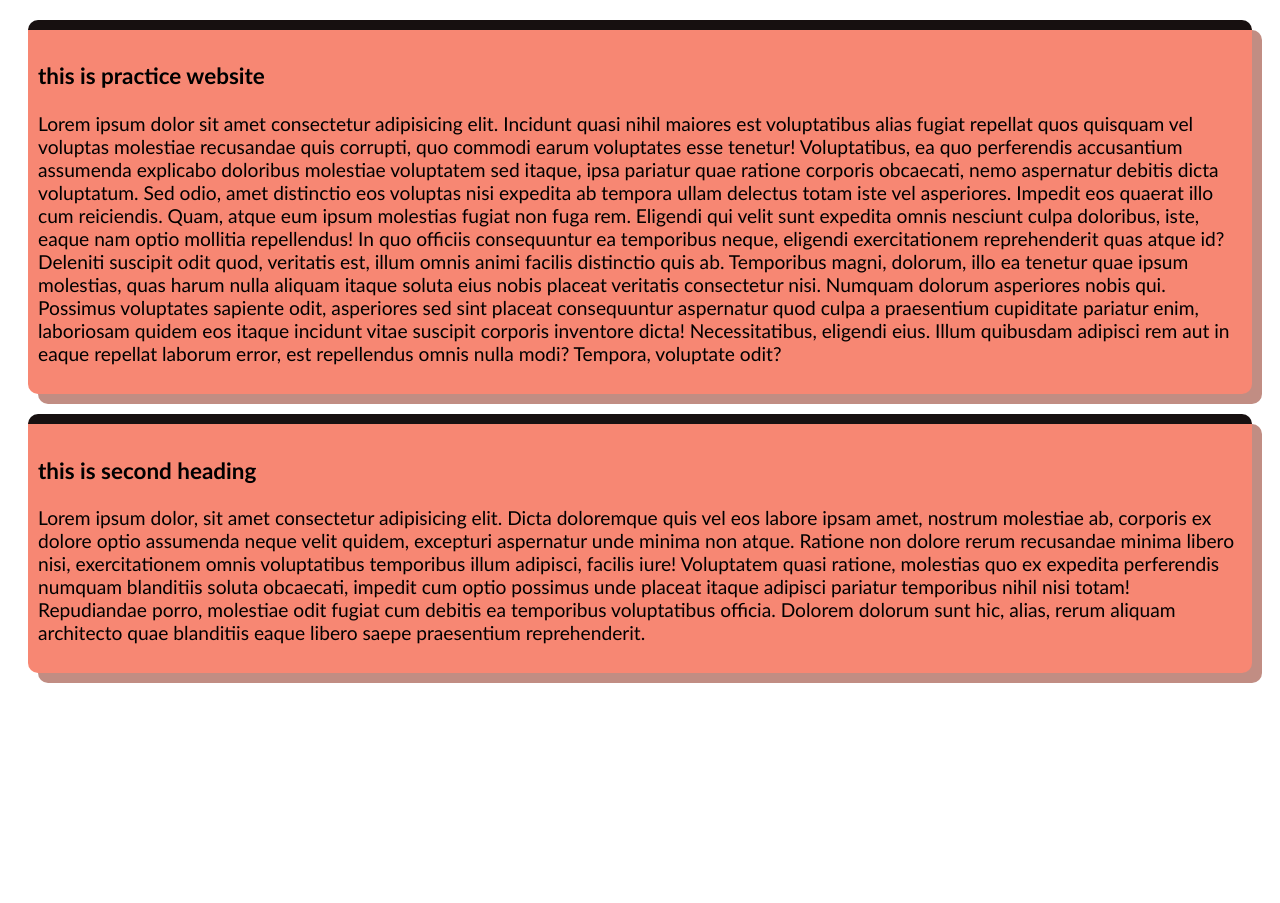
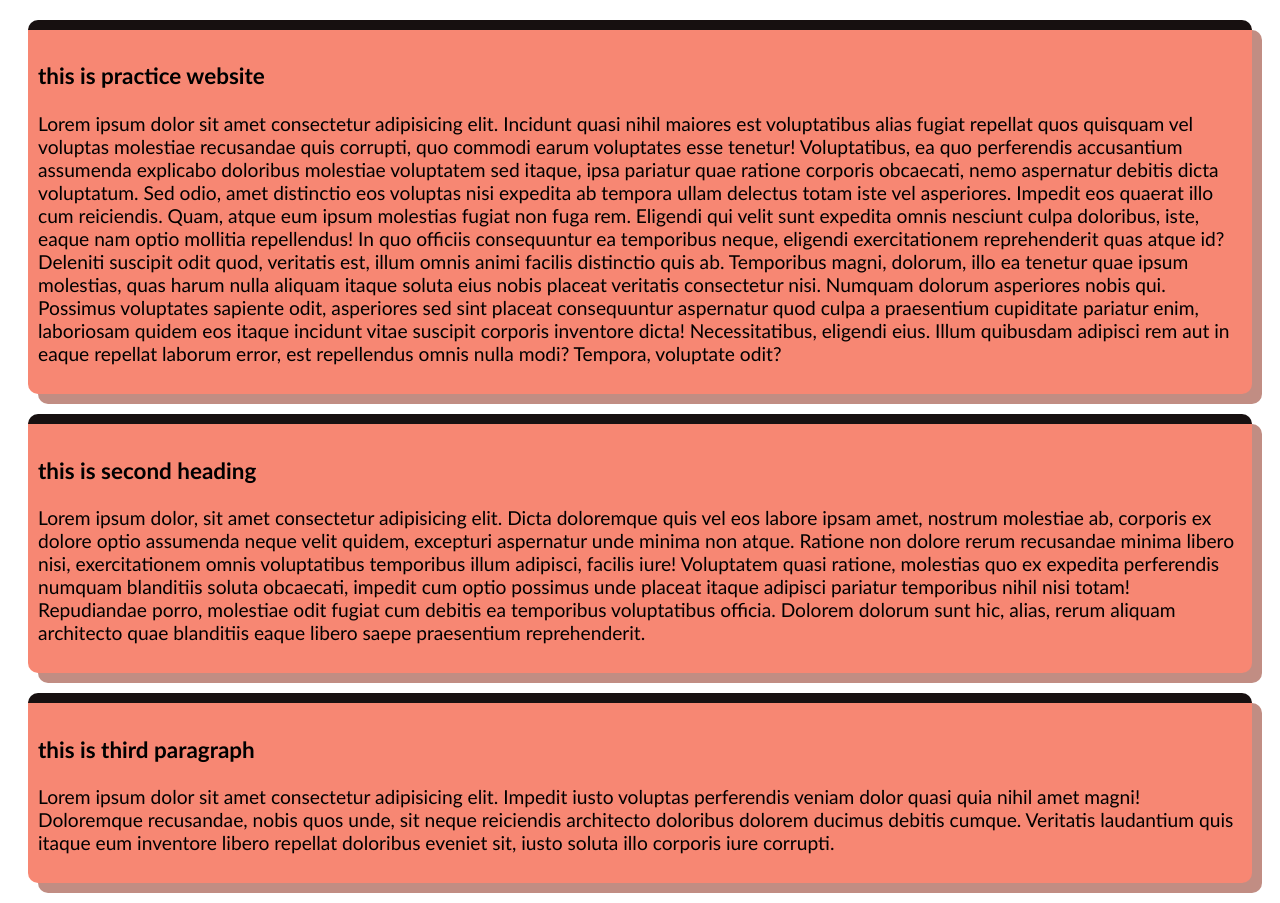
Before and after one commit to salman-29march/simple-website, a plain HTML site: page index.html in a window 1280 px wide. Before the commit the page ends 800 px from the top, so only its background shows below. Drawn offline with Linux system fonts and the light colour scheme.

Commit message:
added the third paragraph

```diff
--- a/index.html
+++ b/index.html
@@ -15,6 +15,10 @@
     <h3>this is second heading</h3>
     <p>Lorem ipsum dolor, sit amet consectetur adipisicing elit. Dicta doloremque quis vel eos labore ipsam amet, nostrum molestiae ab, corporis ex dolore optio assumenda neque velit quidem, excepturi aspernatur unde minima non atque. Ratione non dolore rerum recusandae minima libero nisi, exercitationem omnis voluptatibus temporibus illum adipisci, facilis iure! Voluptatem quasi ratione, molestias quo ex expedita perferendis numquam blanditiis soluta obcaecati, impedit cum optio possimus unde placeat itaque adipisci pariatur temporibus nihil nisi totam! Repudiandae porro, molestiae odit fugiat cum debitis ea temporibus voluptatibus officia. Dolorem dolorum sunt hic, alias, rerum aliquam architecto quae blanditiis eaque libero saepe praesentium reprehenderit.</p>
     </div>
+    <div>
+    <h3>this is third paragraph</h3>
+    <p>Lorem ipsum dolor sit amet consectetur adipisicing elit. Impedit iusto voluptas perferendis veniam dolor quasi quia nihil amet magni! Doloremque recusandae, nobis quos unde, sit neque reiciendis architecto doloribus dolorem ducimus debitis cumque. Veritatis laudantium quis itaque eum inventore libero repellat doloribus eveniet sit, iusto soluta illo corporis iure corrupti.</p>
+    </div>
     </div>
   </body>
 </html>
```
